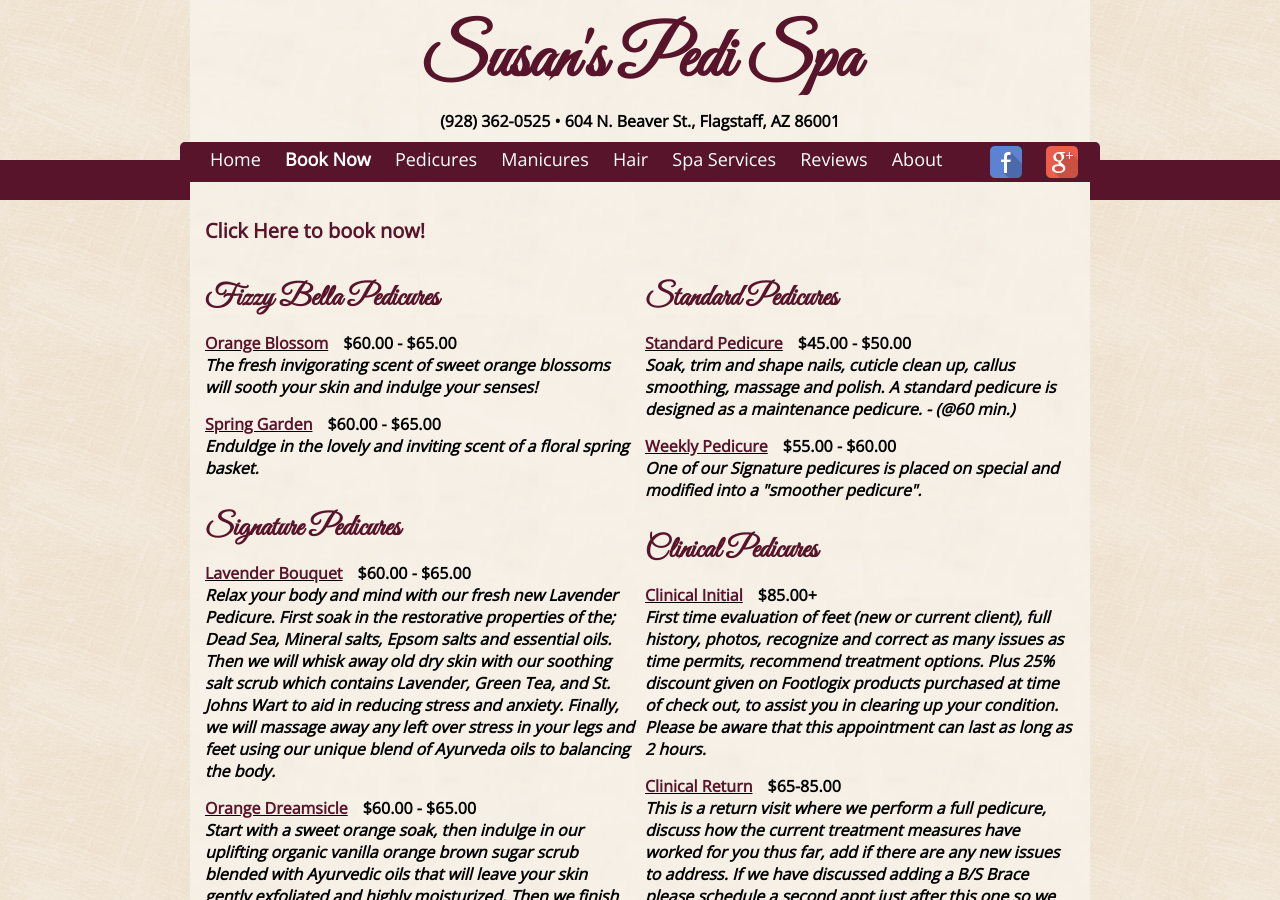
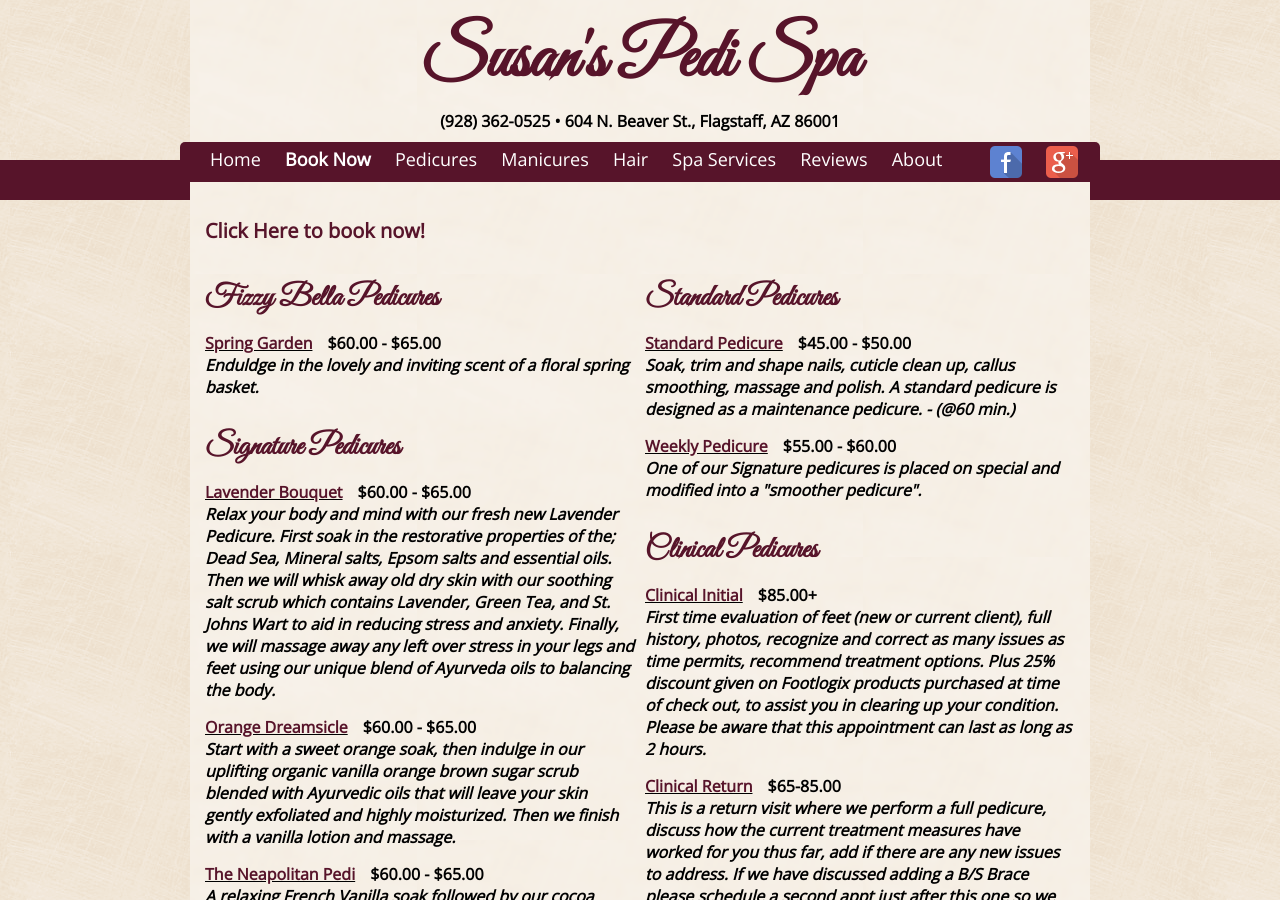
Before and after one commit to susanspedispa/susanspedispa.github.io, a Jekyll site: the page built from menu/pedicures.html, in a window 1280 px wide and 900 px high. Built offline with Jekyll 4.4.1, drawn with Linux system fonts in a browser that asks for light colours.

Commit message:
Update pedicures.yml

```diff
--- a/_data/pedicures.yml
+++ b/_data/pedicures.yml
@@ -3,10 +3,6 @@ menu:
   groups:
     - name: Fizzy Bella Pedicures
       treatments:
-        - name: Orange Blossom
-          price: $60.00 - $65.00
-          description: >
-           The fresh invigorating scent of sweet orange blossoms will sooth your skin and indulge your senses!
         - name: Spring Garden
           price: $60.00 - $65.00
           description: >
```
